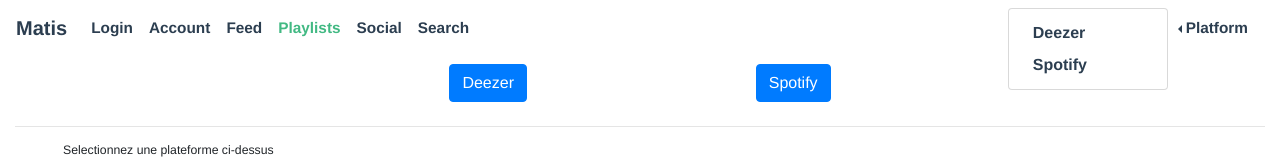
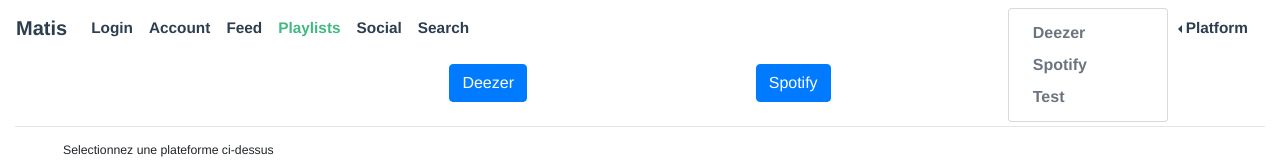
Before and after one commit to Matis-apps/matis-web, a Vue app: page /playlists in a window 1280 px wide. Both pictures are taken after a click on the link "Platform". Shown: the top 163 px of the page. Built offline with nearby package versions, Linux system fonts and the light colour scheme; no server answers.

Commit message:
Platform components works with store

```diff
--- a/src/components/NavbarSelectPlatform.vue
+++ b/src/components/NavbarSelectPlatform.vue
@@ -1,31 +1,49 @@
 <template>
-  <ul class="navbar-nav ml-auto">
+  <ul class="navbar-nav ml-auto" v-if="platforms">
     <li class="nav-item dropdown dropleft mx-2">
       <a class="nav-link dropdown-toggle" href="#" id="navbarDropdownMenuLink" data-toggle="dropdown" aria-haspopup="true" aria-expanded="false">
         <span v-if="platform">{{platform}}</span>
         <span v-else>Platform</span>
       </a>
       <div class="dropdown-menu" aria-labelledby="navbarDropdownMenuLink">
-        <a class="dropdown-item" href="#" v-on:click="onSelectPlatform('Deezer')">Deezer</a>
-        <a class="dropdown-item" href="#" v-on:click="onSelectPlatform('Spotify')">Spotify</a>
+        <a class="dropdown-item" href="#"
+          v-bind:class="{ 'text-muted': !isActive(platform), 'text-success': isCurrent(platform) }"
+          v-for="platform in platforms"
+          v-bind:key="platform.name"
+          v-on:click="onSelectPlatform(platform)">
+            {{ platform.name }}
+          </a>
       </div>
     </li>
   </ul>
 </template>
 <script>
+import { mapGetters } from "vuex";
+
 export default {
   name: 'NavbarSelectPlatform',
   computed: {
+    platforms: function() {
+      return this.$store.getters['platform/availablePlatforms'];
+    },
     platform: function() {
       return this.$store.getters['platform/getCurrentPlatform'];
     }
   },
   created() {
-    const platform = this.$store.getters['platform/getCurrentPlatform'];
+    //
   },
   methods: {
     onSelectPlatform(item) {
-      this.$store.dispatch('platform/setCurrentPlatform', item)
+      if (this.isActive(item)) {
+        this.$store.dispatch('platform/setCurrentPlatform', item.name)
+      }
+    },
+    isActive: function(item) {
+      return item.active;
+    },
+    isCurrent: function(item) {
+      return item.current;
     }
   },
 };
--- a/src/store/modules/auth.js
+++ b/src/store/modules/auth.js
@@ -33,7 +33,6 @@
             const token = response.data.access_token.token;
             commit('AUTH_SUCCESS', token);
             const platforms = response.data.has;
-            console.log(platforms)
             dispatch('platform/setPlatforms', platforms, {root: true});
             resolve(response);
           })
@@ -50,6 +49,8 @@
           .then(response => {
             const token = response.data.access_token.token;
             commit('AUTH_SUCCESS', token)
+            const platforms = response.data.has;
+            dispatch('platform/setPlatforms', platforms, {root: true});
             resolve(token)
           })
         .catch(error => {
--- a/src/store/modules/platform.js
+++ b/src/store/modules/platform.js
@@ -2,14 +2,17 @@
   namespaced: true,
   state: {
     platform: null,
-    availables: ['Deezer', 'Spotify'],
+    availables: ['Deezer', 'Spotify', 'Test'],
     enables: [],
   },
   mutations: {
     SET_PLATFORMS (state, platforms) {
-      state.enables = platforms;
-      if (state.platform == null && platforms.length > 0) {
-        // add the first platform as the current one
+      if (platforms.length > 0) {
+        platforms.forEach(p => {
+          if(state.availables.includes(p)) {
+            state.enables.push(p);
+          }
+        })
       }
     },
     ADD_PLATFORM (state, platform) {
@@ -17,22 +20,29 @@
         state.enables.push(platform);
       }
     },
-    SET_CUURENT_PLATFORM (state, platform) {
-      if (state.availables.includes(platform) /*&& state.enables.includes(platform)*/) {
+    SET_CURRENT_PLATFORM (state, platform) {
+      if (state.availables.includes(platform) && state.enables.includes(platform)) {
         state.platform = platform;
-        console.log(state.platform)
       }
     },
   },
   actions: {
-    setPlatforms ({commit, dispatch}, platforms) {
+    setPlatforms ({commit, state}, platforms) {
       commit('SET_PLATFORMS', platforms);
+      if (state.platform == null && platforms.length > 0) {
+        for(let i = 0; i < platforms.length; i++) {
+          if(state.enables.includes(platforms[i])) {
+            commit('SET_CURRENT_PLATFORM', platforms[i])
+            break;
+          }
+        }
+      }
     },
     addPlatform ({commit}, platform) {
       commit('ADD_PLATFORM', platform);
     },
     setCurrentPlatform ({commit}, platform) {
-      commit('SET_CUURENT_PLATFORM', platform);
+      commit('SET_CURRENT_PLATFORM', platform);
     }
   },
   getters: {
@@ -40,7 +50,11 @@
       return state.platform;
     },
     availablePlatforms: state => {
-      return state.availables.some(i => i.active = state.enables.includes(i) ? true : false);
+      return state.availables.map(i => ({
+        name: i,
+        active: state.enables.includes(i) ? true : false,
+        current: i == state.platform ? true : false
+      }));
     }
   },
 }
--- a/src/views/Account.vue
+++ b/src/views/Account.vue
@@ -86,8 +86,6 @@
       this.loadingAccounts = true;
       axios.get(url)
         .then((response) => {
-          console.log('response :')
-          console.log(response)
           this.loadingAccounts = false;
           if (response.status === 200) {
             this.user = response.data;
@@ -134,9 +132,6 @@
         .catch(err => this.catchError(err));
     },
     catchError(error) {
-      console.log('error :')
-      console.log(error)
-
       if(error.response) {
         switch(error.response.status) {
           case 401:
```
